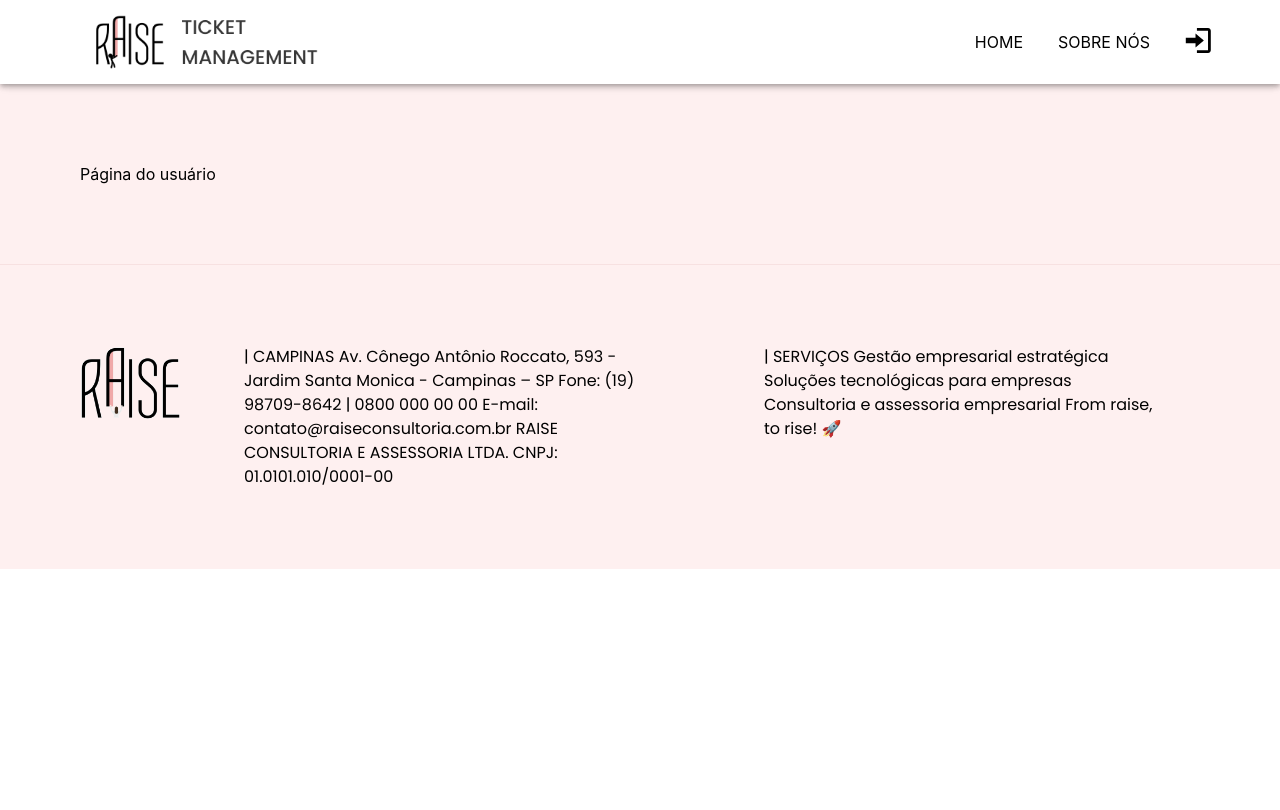
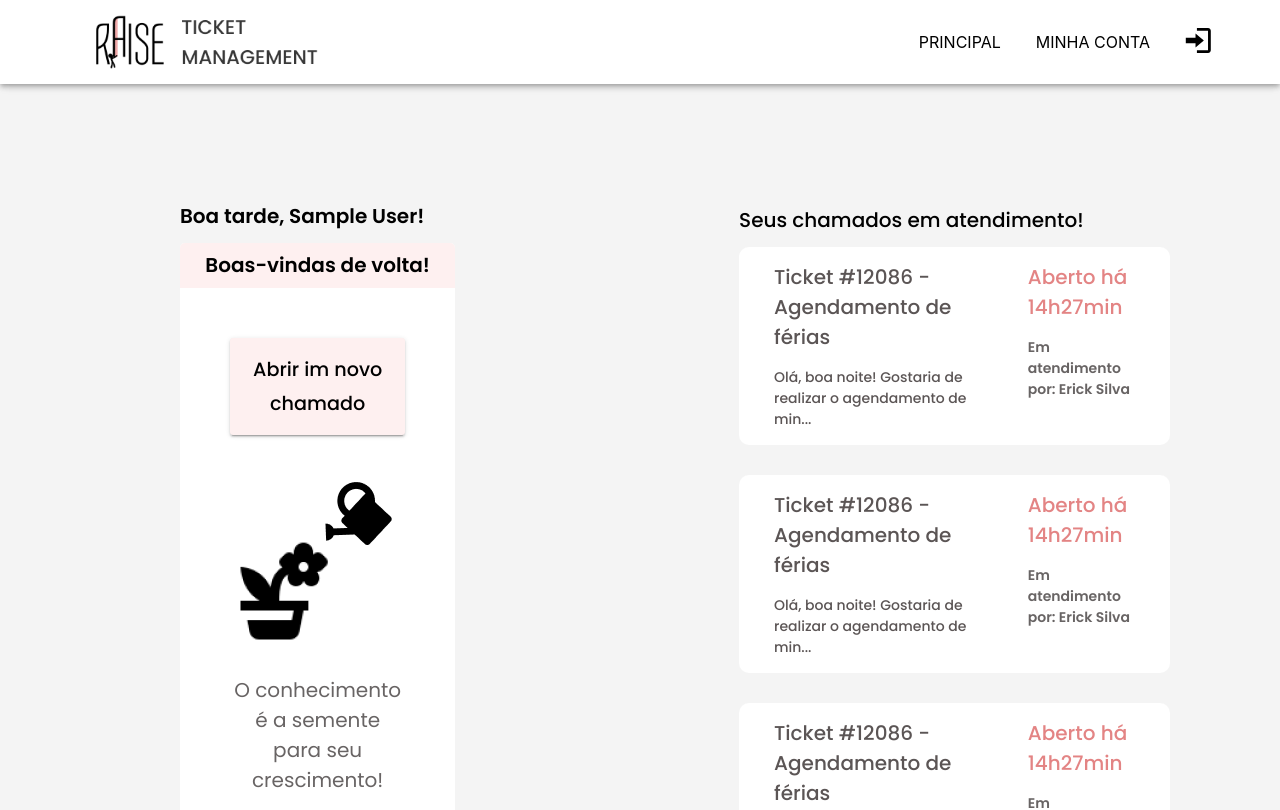
Before and after one commit to AlissonCiprian0/raise, a React (Create React App) app: page /home in a window 1280 px wide. Shown: the top 810 px of the page. Built offline with nearby package versions, Linux system fonts and the light colour scheme; sample sign-in values are in the browser's storage.

Commit message:
feat: calls page

```diff
--- a/src/components/MainMenu/MainMenu.styles.tsx
+++ b/src/components/MainMenu/MainMenu.styles.tsx
@@ -36,10 +36,10 @@ const StyledMainMenu = styled(AppBar)(({ theme }) => ({
       '& .MuiBox-root ul': {
         '& li': {
           margin: '0',
-          display: 'block',
+          display: 'none',
 
-          '&:not(.Menu-hamburger)': {
-            display: 'none',
+          '&.Menu-hamburger': {
+            display: 'block',
           },
         },
       },
--- /dev/null
+++ b/src/features/Home/pages/Home/Call.tsx
@@ -0,0 +1,28 @@
+import { Typography } from '@mui/material';
+import { Box } from '@mui/system';
+
+export const Call = () => {
+  return (
+    <Box className='HomePage-call'>
+      <Box className='HomePage-call-left'>
+        <Typography className='HomePage-call-title'>
+          Ticket #12086 - Agendamento de férias
+        </Typography>
+
+        <Typography className='HomePage-call-description'>
+          Olá, boa noite! Gostaria de realizar o agendamento de min...
+        </Typography>
+      </Box>
+
+      <Box className='HomePage-call-right'>
+        <Typography className='HomePage-call-time'>
+          Aberto há 14h27min
+        </Typography>
+
+        <Typography className='HomePage-call-attendant'>
+          Em atendimento por: Erick Silva
+        </Typography>
+      </Box>
+    </Box>
+  );
+};
--- a/src/features/Home/pages/Home/Home.tsx
+++ b/src/features/Home/pages/Home/Home.tsx
@@ -1,21 +1,65 @@
+import { Button, Paper, Typography } from '@mui/material';
 import { useTheme } from '@mui/material/styles';
 import { Box } from '@mui/system';
 import User from '../../../../models/User';
 import Landing from '../Landing/Landing';
+import { HomePage } from './HomePage.styles';
+import Flower from '../../../../assets/images/Orchid.png';
+import { Call } from './Call';
 
 const Home = () => {
   const theme = useTheme();
 
   if (User.isLogged())
     return (
-      <Box
-        className='Page'
-        sx={{
-          backgroundColor: theme.palette.secondary.light,
-        }}
-      >
-        Página do usuário
-      </Box>
+      <HomePage className='Page'>
+        <Box className='HomePage-section'>
+          <Typography variant='h2'>
+            Boa tarde, {User.getUser().name}!
+          </Typography>
+
+          <Box className='HomePage-call-container'>
+            <Typography
+              variant='subtitle1'
+              className='HomePage-call-container-title'
+            >
+              Boas-vindas de volta!
+            </Typography>
+
+            <Box className='HomePage-call-container-body'>
+              <Button variant='contained'>Abrir im novo chamado</Button>
+
+              <img src={Flower} />
+
+              <Typography>
+                O conhecimento é a semente
+                <br /> para seu crescimento!
+              </Typography>
+            </Box>
+          </Box>
+        </Box>
+
+        <Box className='HomePage-section'>
+          <Box className='HomePage-open-calls-container'>
+            <Box className='HomePage-open-calls'>
+              <Typography variant='h3'>
+                Seus chamados em atendimento!
+              </Typography>
+
+              <Call />
+              <Call />
+              <Call />
+            </Box>
+
+            <Box className='HomePage-open-calls'>
+              <Typography variant='h3'>Seus chamados encerrados!</Typography>
+
+              <Call />
+              <Call />
+            </Box>
+          </Box>
+        </Box>
+      </HomePage>
     );
   else return <Landing />;
 };
--- /dev/null
+++ b/src/features/Home/pages/Home/HomePage.styles.tsx
@@ -0,0 +1,120 @@
+import { styled } from '@mui/material/styles';
+import { Box } from '@mui/system';
+
+export const HomePage = styled(Box)(({ theme }) => ({
+  backgroundColor: theme.palette.primary.dark,
+  paddingTop: 120,
+  display: 'flex',
+  justifyContent: 'space-between',
+  gap: 15,
+
+  '& .HomePage-section': {
+    display: 'flex',
+    flexDirection: 'column',
+    alignItems: 'flex-start',
+    width: '100%',
+    boxSizing: 'border-box',
+    padding: '0 100px',
+
+    '& h2': {
+      fontSize: 20,
+      fontWeight: 600,
+      marginBottom: 15,
+    },
+
+    '& h3': {
+      fontSize: 20,
+      fontWeight: 500,
+      marginBottom: 15,
+    },
+
+    '& .HomePage-call-container': {
+      width: '80%',
+      display: 'flex',
+      flexDirection: 'column',
+      backgroundColor: theme.palette.primary.main,
+      borderRadius: 5,
+      overflow: 'hidden',
+
+      '& .HomePage-call-container-title': {
+        backgroundColor: theme.palette.secondary.light,
+        textAlign: 'center',
+        padding: 5,
+        fontSize: 20,
+        fontWeight: 600,
+      },
+
+      '& .HomePage-call-container-body': {
+        boxSizing: 'border-box',
+        padding: 50,
+        display: 'flex',
+        flexDirection: 'column',
+        alignItems: 'center',
+
+        '& button': {
+          backgroundColor: theme.palette.secondary.light,
+          padding: '15px 20px',
+          textTransform: 'inherit',
+          fontSize: '1.2em',
+        },
+
+        '& img': {
+          margin: '25px 0',
+        },
+
+        '& p': {
+          textAlign: 'center',
+          color: '#686464',
+          fontSize: 20,
+        },
+      },
+    },
+
+    '& .HomePage-open-calls-container': {
+      paddingTop: 5,
+      width: '100%',
+
+      '& .HomePage-open-calls': {
+        marginBottom: 30,
+        width: '100%',
+
+        '& .HomePage-call': {
+          backgroundColor: theme.palette.primary.main,
+          width: '100%',
+          padding: '15px 35px',
+          borderRadius: 10,
+          display: 'flex',
+          justifyContent: 'space-between',
+          gap: 50,
+          marginBottom: 30,
+
+          '& .HomePage-call-title': {
+            fontWeight: 500,
+            fontSize: '20px',
+            color: theme.palette.text.secondary,
+          },
+
+          '& .HomePage-call-description': {
+            fontWeight: 500,
+            fontSize: '14px',
+            color: theme.palette.text.secondary,
+            marginTop: 15,
+          },
+
+          '& .HomePage-call-time': {
+            fontWeight: 500,
+            fontSize: '20px',
+            color: 'rgba(216, 84, 84, 0.72)',
+          },
+
+          '& .HomePage-call-attendant': {
+            fontWeight: 600,
+            fontSize: '14px',
+            color: '#686464',
+            marginTop: 15,
+          },
+        },
+      },
+    },
+  },
+}));
--- a/src/models/User.ts
+++ b/src/models/User.ts
@@ -4,26 +4,30 @@ class User {
   email: string;
   password: string;
   code: string;
+  name?: string;
 
-  constructor(email: string, password: string, code: string) {
+  constructor(email: string, password: string, code: string, name?: string) {
     if (localStorage.getItem('user')) {
       const userData = JSON.parse(localStorage.getItem('user') || '');
 
       this.email = userData.email;
       this.password = userData.password;
       this.code = userData.code;
+      this.name = userData.name || '';
     } else {
       this.email = email;
       this.password = password;
       this.code = code;
+      this.name = name || '';
     }
   }
 
-  authenticate(email: string, password: string, code: string) {
-    if (login(email, password, code)) {
+  authenticate(email: string, password: string, code: string, name?: string) {
+    if (login(email, password, code, name)) {
       this.email = email;
       this.password = password;
       this.code = code;
+      this.name = name || '';
 
       window.location.href = '/home';
     } else {
@@ -36,6 +40,7 @@ class User {
       email: this.email,
       password: this.password,
       code: this.code,
+      name: this.name,
     };
   }
 
--- a/src/routes/routes.tsx
+++ b/src/routes/routes.tsx
@@ -10,6 +10,7 @@ import Ticket from '../features/Ticket/pages/Ticket/Ticket';
 import { Navigate } from 'react-router-dom';
 import MainMenu from '../components/MainMenu/MainMenu';
 import menuLinks from '../constants/menuLinks';
+import User from '../models/User';
 
 const AppRoutes = [
   {
@@ -20,7 +21,13 @@ const AppRoutes = [
     path: '/home',
     element: (
       <>
-        <MainMenu links={[menuLinks.home, menuLinks.about]} />
+        <MainMenu
+          links={
+            User.isLogged()
+              ? [menuLinks.main, menuLinks.account]
+              : [menuLinks.home, menuLinks.about]
+          }
+        />
         <Home />
       </>
     ),
--- a/src/services/UserService.ts
+++ b/src/services/UserService.ts
@@ -1,12 +1,18 @@
 import { User } from '@src/constants/types';
 
-function login(email: string, password: string, code: string): boolean {
+function login(
+  email: string,
+  password: string,
+  code: string,
+  name?: string
+): boolean {
   localStorage.setItem(
     'user',
     JSON.stringify({
       email: email,
       password: password,
       code: code,
+      name: name || '',
     })
   );
 
--- a/src/shared/themes/Light.ts
+++ b/src/shared/themes/Light.ts
@@ -5,6 +5,7 @@ export const LightTheme = createTheme({
     primary: {
       main: '#ffffff',
       light: '#ffffff',
+      dark: 'rgba(244, 244, 244, 1)',
       contrastText: 'rgba(0, 0, 0, 1)',
     },
     secondary: {
```
Also changed, not shown: src/assets/images/Orchid.png (added).
